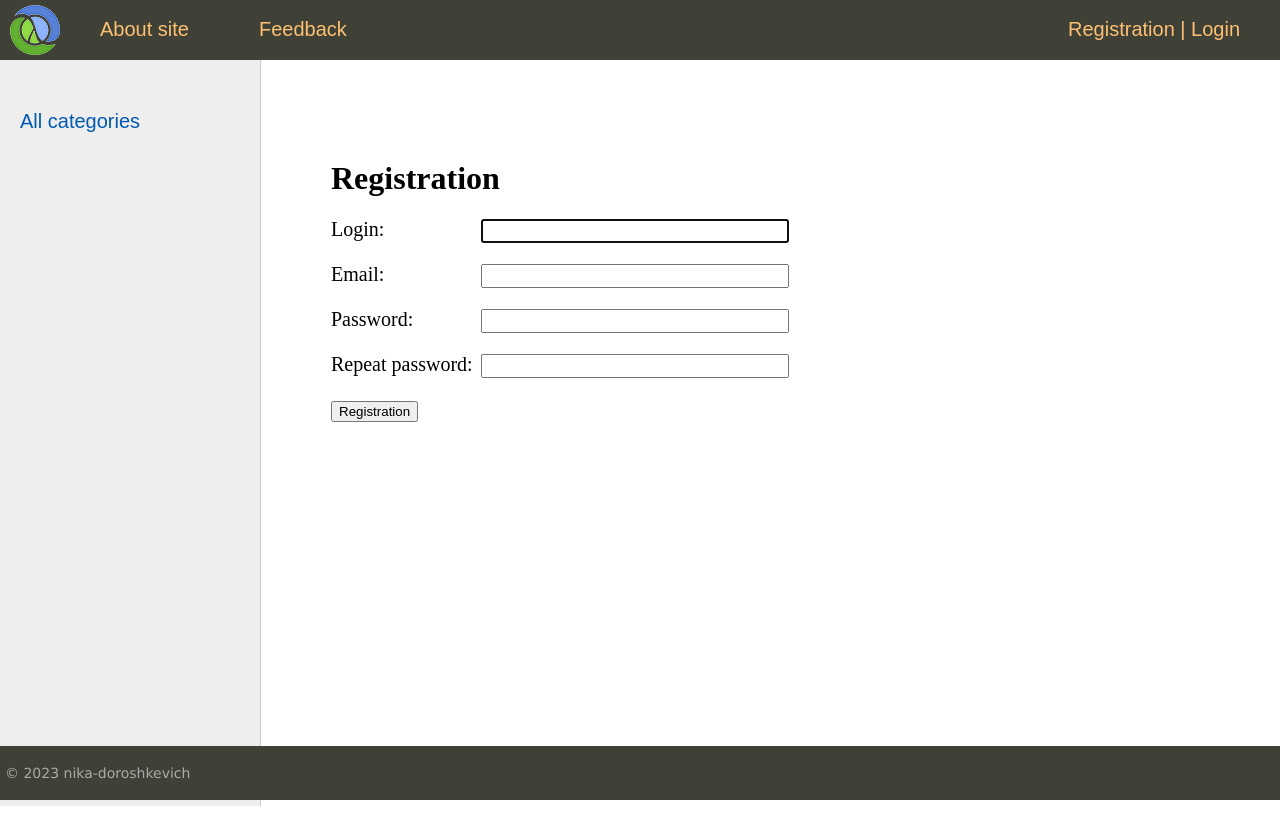
After one commit to nika-doroshkevich/Website_about_famous_women, a Django app: page /register/ in a window 1280 px wide. The commit adds this page. Run offline with Django 4.2, Linux system fonts and the light colour scheme; data that the repository does not hold is empty.

Commit message:
Added: Registration

```diff
--- a/djsite/women/forms.py
+++ b/djsite/women/forms.py
@@ -1,4 +1,6 @@
 from django import forms
+from django.contrib.auth.forms import UserCreationForm
+from django.contrib.auth.models import User
 from django.core.exceptions import ValidationError
 
 from .models import *
@@ -23,3 +25,14 @@ class AddPostForm(forms.ModelForm):
             raise ValidationError('Length exceeds 200 characters')
 
         return title
+
+
+class RegisterUserForm(UserCreationForm):
+    username = forms.CharField(label='Login', widget=forms.TextInput(attrs={'class': 'form-input'}))
+    email = forms.EmailField(label='Email', widget=forms.EmailInput(attrs={'class': 'form-input'}))
+    password1 = forms.CharField(label='Password', widget=forms.PasswordInput(attrs={'class': 'form-input'}))
+    password2 = forms.CharField(label='Repeat password', widget=forms.PasswordInput(attrs={'class': 'form-input'}))
+
+    class Meta:
+        model = User
+        fields = ('username', 'email', 'password1', 'password2')
--- a/djsite/women/templates/women/base.html
+++ b/djsite/women/templates/women/base.html
@@ -20,12 +20,10 @@
                         <div class="logo"></div>
                     </a></li>
                     {% for m in menu %}
-                    {% if not forloop.last %}
                     <li><a href="{% url m.url_name %}">{{m.title}}</a></li>
-                    {% else %}
-                    <li class="last"><a href="{% url m.url_name %}">{{m.title}}</a></li>
-                    {% endif %}
                     {% endfor %}
+                    <li class="last"><a href="{% url 'register' %}">Registration</a> | <a
+                            href="{% url 'login' %}">Login</a></li>
                 </ul>
                 <div class="clear"></div>
             </div>
--- /dev/null
+++ b/djsite/women/templates/women/register.html
@@ -0,0 +1,17 @@
+{% extends 'women/base.html' %}
+
+{% block content %}
+<h1>{{title}}</h1>
+
+<form method="post">
+    {% csrf_token %}
+
+    {% for f in form %}
+    <p><label class="form-label" for="{{ f.id_for_label }}">{{f.label}}: </label>{{ f }}</p>
+    <div class="form-error">{{ f.errors }}</div>
+    {% endfor %}
+
+    <button type="submit">Registration</button>
+</form>
+
+{% endblock %}
--- a/djsite/women/urls.py
+++ b/djsite/women/urls.py
@@ -8,6 +8,7 @@ urlpatterns = [
     path('addpage/', AddPage.as_view(), name='add_page'),
     path('contact/', contact, name='contact'),
     path('login/', login, name='login'),
+    path('register/', RegisterUser.as_view(), name='register'),
     path('post/<slug:post_slug>/', ShowPost.as_view(), name='post'),
     path('category/<slug:category_slug>/', WomenCategory.as_view(), name='category')
 ]
--- a/djsite/women/utils.py
+++ b/djsite/women/utils.py
@@ -5,7 +5,6 @@ from .models import *
 menu = [{'title': "About site", 'url_name': 'about'},
         {'title': "Add article", 'url_name': 'add_page'},
         {'title': "Feedback", 'url_name': 'contact'},
-        {'title': "Login", 'url_name': 'login'}
         ]
 
 
--- a/djsite/women/views.py
+++ b/djsite/women/views.py
@@ -4,7 +4,7 @@ from django.urls import reverse_lazy
 from django.views.generic import ListView, DetailView, CreateView
 from django.contrib.auth.mixins import LoginRequiredMixin
 
-from .forms import AddPostForm
+from .forms import AddPostForm, RegisterUserForm
 from .utils import *
 
 menu = [{'title': "About site", 'url_name': 'about'},
@@ -83,3 +83,14 @@ class WomenCategory(DataMixin, ListView):
         c_def = self.get_user_context(title='Category - ' + str(context['posts'][0].category),
                                       category_selected=context['posts'][0].category_id)
         return dict(list(context.items()) + list(c_def.items()))
+
+
+class RegisterUser(DataMixin, CreateView):
+    form_class = RegisterUserForm
+    template_name = 'women/register.html'
+    success_url = reverse_lazy('login')
+
+    def get_context_data(self, *, object_list=None, **kwargs):
+        context = super().get_context_data(**kwargs)
+        c_def = self.get_user_context(title="Registration")
+        return dict(list(context.items()) + list(c_def.items()))
```
